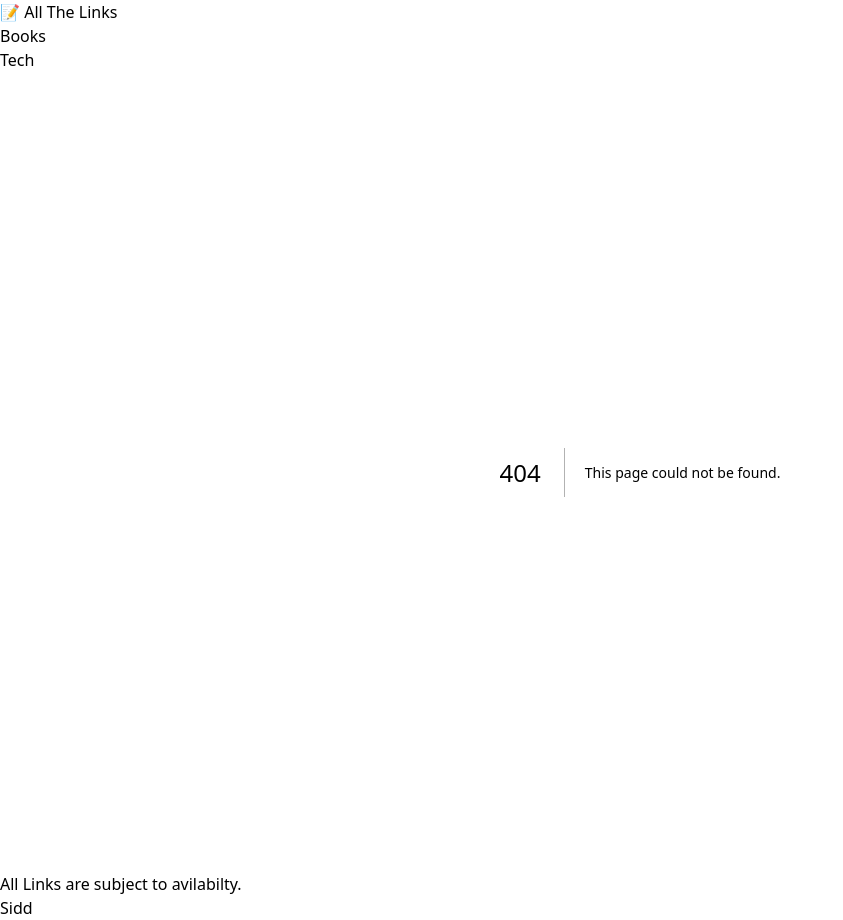
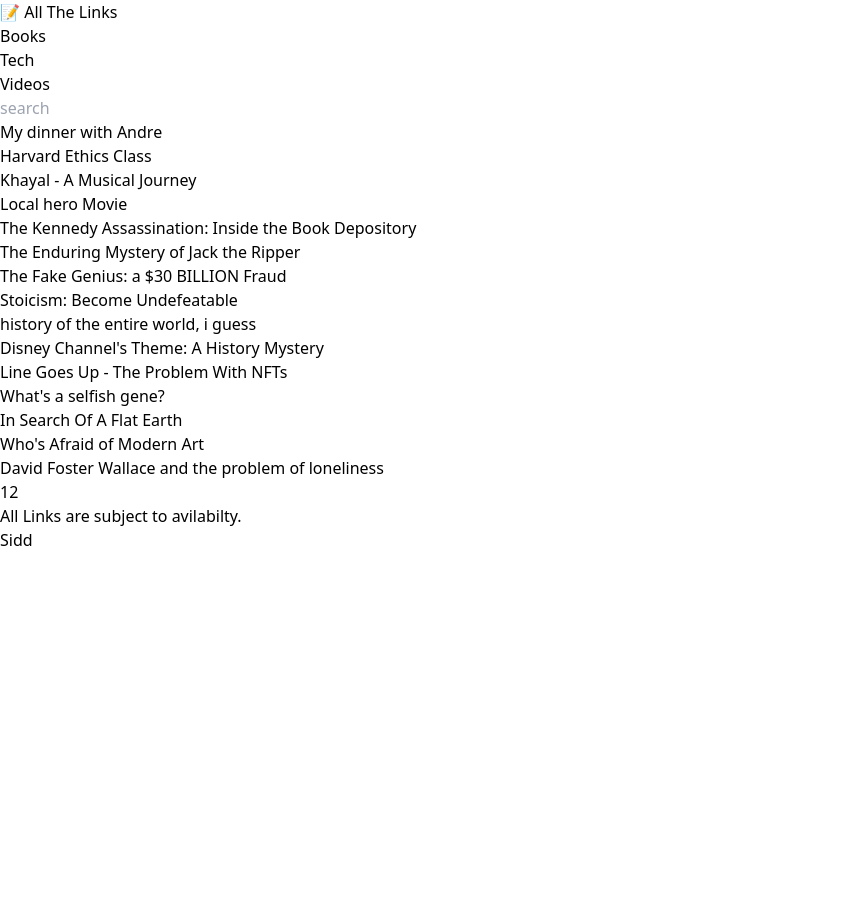
Before and after one commit to Siddharthbadal/AllTheLinks, a Next.js app: page /videos in a window 1280 px wide. Before the commit this address had no page. Shown: the whole page, without its empty margins (0-843 px from the left). After the commit the page ends 800 px from the top, so only its background shows below. Built offline with nearby package versions, Linux system fonts and the light colour scheme.

Commit message:
changes in style and added videos route

```diff
--- a/src/app/books/page.jsx
+++ b/src/app/books/page.jsx
@@ -1,7 +1,7 @@
 import MyPDFs from "../components/MyPDFs";
 import pdflinks from "../../data/links.js"
 
-export default function page() {
+export default function BooksPage() {
   return (
     <div>
         <MyPDFs alllinks={pdflinks} linkType={''}/>
--- a/src/app/components/MyPDFs.jsx
+++ b/src/app/components/MyPDFs.jsx
@@ -18,7 +18,7 @@
 
   return (
 
-      <div className="flex flex-col justify-center items-center gap-4 bg-zinc-100 mx-auto">
+      <div className="flex flex-col justify-center items-center gap-4  mx-auto">
 
           <div className=" ">
                 <form action="">
@@ -34,7 +34,7 @@
           </div>
 
 
-    <div className=" flex flex-col mb-16 border-gray-800 bg-zinc-100 p-8">
+    <div className=" flex flex-col mb-16 border-gray-800  p-8">
         {
             currentLinks.filter((item)=>{
               return search.toLowerCase() === '' ?
--- a/src/app/components/Navbar.jsx
+++ b/src/app/components/Navbar.jsx
@@ -6,20 +6,26 @@
 
 <nav className="">
     <div className="w-full lg:w-auto" id="navbar-default border">
-    <h1 className="text-2xl font-bold mx-auto text-center mt-4">
+    <h1 className="text-2xl font-bold mx-auto text-center mt-4 lg:mt-2">
       <Link href="/">📝 All The Links</Link>
     </h1>
       <ul className="font-medium flex flex-row justify-center items-stretch gap-8 lg:p-4 md:p-0 mt-2 rounded-lg  lg:flex-row text-gray-600">
         <li>
           <Link href="/books"
-            className=" underline block py-2 px-3 text-gray-600 rounded  hover:bg-gray-100 tracking-widest" aria-current="page">
+            className=" underline block py-2 px-3 text-gray-600 rounded  hover:bg-gray-100 lg:hover:bg-gray-100 tracking-widest" aria-current="page">
               Books
           </Link>
         </li>
         <li>
           <Link href="/techs"
-            className="underline tracking-widest block py-2 px-3 text-gray-900 rounded hover:bg-gray-100  md:border-0 ">
+            className="underline tracking-widest block py-2 px-3 text-gray-900 rounded hover:bg-gray-100 lg:hover:bg-gray-100  md:border-0 ">
                 Tech
+          </Link>
+        </li>
+        <li>
+          <Link href="/videos"
+            className="underline tracking-widest block py-2 px-3 text-gray-900 rounded hover:bg-gray-100 lg:hover:bg-gray-100 md:border-0 ">
+                Videos
           </Link>
         </li>
 
--- a/src/app/layout.js
+++ b/src/app/layout.js
@@ -17,7 +17,7 @@
 
 export const metadata = {
   title: "All The Links",
-  description: "Collection of all the PDFs from all around the internet.",
+  description: "Collection of my favourite videos, links, books aand tutorials.",
 };
 
 export default function RootLayout({ children }) {
@@ -26,9 +26,11 @@
       <body
         className={`${geistSans.variable} ${geistMono.variable} antialiased`}
       >
-        <div className="flex flex-col lg:h-screen h-screen justify-between">
+        <div className="lg:max-w-[900px] lg:px-16 lg:bg-zinc-50 mx-auto py-8 shadow-xl min-h-screen flex flex-col px-8">
               <Navbar  />
+              <div className="flex-auto">
                   {children}
+              </div>
               <Footer />
 
         </div>
--- a/src/app/techs/page.jsx
+++ b/src/app/techs/page.jsx
@@ -1,6 +1,6 @@
 import MyPDFs from "../components/MyPDFs";
 import techpdflinks from "@/data/techpdflinks.js"
-import TechNav from "../components/TechNav";
+
 
 export default function page() {
   return (
--- /dev/null
+++ b/src/app/videos/page.jsx
@@ -0,0 +1,10 @@
+import MyPDFs from "../components/MyPDFs";
+import videos from "../../data/videos.js"
+
+export default function VideosPage() {
+  return (
+    <div>
+        <MyPDFs alllinks={videos} linkType={''}/>
+    </div>
+  )
+}
--- a/src/data/links.js
+++ b/src/data/links.js
@@ -14,11 +14,7 @@
         "type": "",
         "title":"Harry Potter and The Methods of Rationality"
     },
-	{
-        "link": "https://www.youtube.com/playlist?list=PLD69712B84F998857",
-        "type": "Youtube",
-        "title":"Harvard Ethics Class"
-    },
+
     {
         "link": "https://arxiv.org/pdf/2407.06214",
         "type": "",
@@ -44,11 +40,7 @@
         "type": "",
         "title":"An Option Value Problem from Seinfeld"
     },
-    {
-        "link": "https://www.youtube.com/watch?v=qVgPeGb9XdQ",
-        "type": "Youtube",
-        "title":"Khayal - A Musical Journey"
-    },
+
     {
         "link": "https://astronomy.org/moravian/C00-Last%20Question.pdf",
         "type": "",
@@ -123,6 +115,11 @@
         "link": "https://arxiv.org/pdf/1409.0003",
         "type": "",
         "title":"What You Should Know About Megaprojects, and Why"
+    },
+    {
+        "link": "https://www.obafemio.com/uploads/5/1/4/2/5142021/extreme_ownership__how_us_navy_seals_lead_and_win.pdf",
+        "type": "",
+        "title":"Extreme Ownership"
     },
 
 
--- /dev/null
+++ b/src/data/videos.js
@@ -0,0 +1,95 @@
+export default  [
+    {
+        "link":"https://www.youtube.com/watch?v=ccXU7s694kg",
+        "type": "",
+        "title":"My dinner with Andre"
+    },
+    {
+        "link": "https://www.youtube.com/playlist?list=PLD69712B84F998857",
+        "type": "",
+        "title":"Harvard Ethics Class"
+    },
+    {
+        "link": "https://www.youtube.com/watch?v=qVgPeGb9XdQ",
+        "type": "",
+        "title":"Khayal - A Musical Journey"
+    },
+    {
+        "link": "https://www.youtube.com/watch?v=pZ4taEgxplg",
+        "type": "",
+        "title":"Local hero Movie"
+    },
+    {
+        "link": "https://www.youtube.com/watch?v=5u7euN1HTuU",
+        "type": "",
+        "title":"The Kennedy Assassination: Inside the Book Depository"
+    },
+    {
+        "link": "https://www.youtube.com/watch?v=lADBHDg-JtA",
+        "type": "",
+        "title":"The Enduring Mystery of Jack the Ripper"
+    },
+    {
+        "link": "https://www.youtube.com/watch?v=w3EYKuFGJ5c",
+        "type": "",
+        "title":"The Fake Genius: a $30 BILLION Fraud"
+    },
+    {
+        "link": "https://www.youtube.com/watch?v=EFkyxzJtiv4",
+        "type": "",
+        "title":"Stoicism: Become Undefeatable"
+    },
+
+    {
+        "link": "https://www.youtube.com/watch?v=xuCn8ux2gbs",
+        "type": "",
+        "title":"history of the entire world, i guess"
+    },
+    {
+        "link": "https://www.youtube.com/watch?v=b_rjBWmc1iQ",
+        "type": "",
+        "title":"Disney Channel's Theme: A History Mystery"
+    },
+    {
+        "link": "https://www.youtube.com/watch?v=YQ_xWvX1n9g",
+        "type": "",
+        "title":"Line Goes Up - The Problem With NFTs"
+    },
+    {
+        "link": "https://www.youtube.com/watch?v=2mTVtToioLg",
+        "type": "",
+        "title":"What's a selfish gene?"
+    },
+    {
+        "link": "https://www.youtube.com/watch?v=JTfhYyTuT44",
+        "type": "",
+        "title":"In Search Of A Flat Earth"
+    },
+    {
+        "link": "https://www.youtube.com/watch?v=v5DqmTtCPiQ",
+        "type": "",
+        "title":"Who's Afraid of Modern Art"
+    },
+    {
+        "link": "https://www.youtube.com/watch?v=FCfpOugmd9E",
+        "type": "",
+        "title":"David Foster Wallace and the problem of loneliness"
+    },
+    {
+        "link": "https://www.youtube.com/watch?v=rd3yeX1-SaM",
+        "type": "",
+        "title":"Guy Ritchie You Must Be The Master of Your Own Kingdom"
+    },
+    {
+        "link": "https://www.youtube.com/watch?v=RnGvWTRQ9j4",
+        "type": "",
+        "title":"Everyday Virtue | Paterson & David Foster Wallace"
+    },
+    {
+        "link": "https://www.youtube.com/watch?v=xYemnKEKx0c",
+        "type": "",
+        "title":" Strange answers to the psychopath test | Jon Ronson | TED "
+    },
+
+
+]
```
Also changed, not shown: src/app/components/SearchInput.jsx (deleted, +0 -17 lines), src/data/techpdflinks.js (+59 -102 lines), src/app/components/Pagination.module.css (deleted), src/app/components/Search.jsx (deleted).
